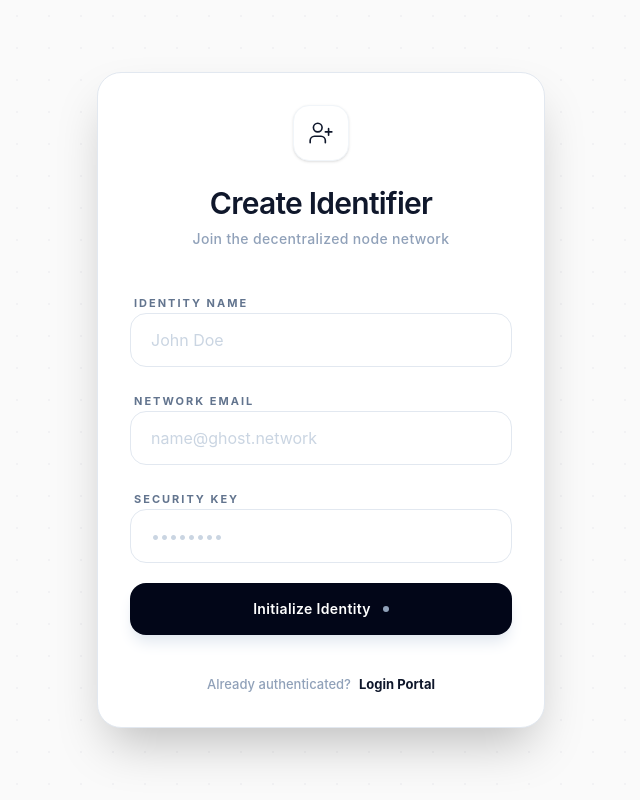
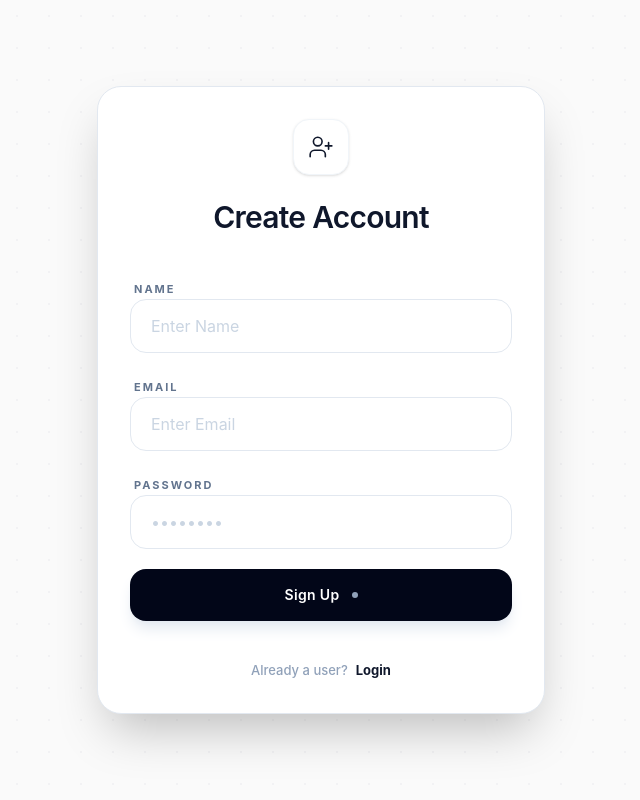
Before and after one commit to Kapish-0x/Expense-Tracker-with-AI-Insights-, a React app in the folder frontend/: page /register in a window 1280 px wide. Shown: the whole page, without its empty margins (319-959 px from the left). Built offline with nearby package versions, Linux system fonts and the light colour scheme; the HTML template or start-up script is replaced by a standard one.

Commit message:
UI Refinement

```diff
--- a/frontend/components/Login.jsx
+++ b/frontend/components/Login.jsx
@@ -37,8 +37,8 @@ function Login() {
         <div className="inline-flex items-center justify-center w-14 h-14 rounded-2xl bg-slate-950 mb-6 shadow-xl shadow-slate-200">
           <ShieldCheck className="text-white" size={28} strokeWidth={1.5} />
         </div>
-        <h2 className="text-slate-900 text-4xl font-semibold tracking-tight mb-2">Welcome Back</h2>
-        <p className="text-slate-400 text-sm font-medium tracking-wide">Enter your credentials to access the node</p>
+        <h2 className="text-slate-900 text-4xl font-semibold tracking-tight mb-2">Welcome to CashFlow</h2>
+        <p className="text-slate-400 text-sm font-medium tracking-wide">Enter your credentials</p>
       </div>
 
       {/* Error Alert */}
@@ -52,11 +52,11 @@ function Login() {
 
         {/* Email Field */}
         <div className="space-y-2">
-          <label className="text-[11px] font-bold uppercase tracking-[2px] text-slate-500 ml-1">Network Email</label>
+          <label className="text-[11px] font-bold uppercase tracking-[2px] text-slate-500 ml-1">Email</label>
           <input
             {...register("email", { required: "Email is required" })}
             className="w-full bg-white border border-slate-200 px-5 py-4 rounded-2xl text-slate-900 outline-none transition-all focus:ring-4 focus:ring-slate-100 focus:border-slate-400 placeholder:text-slate-300"
-            placeholder="name@ghost.network"
+            placeholder="name@mail.com"
             type="email"
           />
           {errors.email && <p className="text-red-500 text-[10px] font-medium mt-1 ml-1">{errors.email.message}</p>}
@@ -65,7 +65,7 @@ function Login() {
         {/* Password Field */}
         <div className="space-y-2">
           <div className="flex justify-between items-center px-1">
-            <label className="text-[11px] font-bold uppercase tracking-[2px] text-slate-500">Security Key</label>
+            <label className="text-[11px] font-bold uppercase tracking-[2px] text-slate-500">Password</label>
             <button type="button" className="text-[10px] font-bold text-slate-400 hover:text-slate-900 transition-colors uppercase tracking-wider">Forgot?</button>
           </div>
           <input
@@ -86,7 +86,7 @@ function Login() {
           {loading ? (
             <Loader2 className="animate-spin" size={20} />
           ) : (
-            <span className="tracking-wide text-sm">Sign In to Dashboard</span>
+            <span className="tracking-wide text-sm">Login</span>
           )}
         </button>
       </form>
@@ -94,9 +94,9 @@ function Login() {
       {/* Footer */}
       <div className="mt-12 text-center">
         <p className="text-slate-400 text-[13px] font-medium">
-          New to the network?
+          New user?
           <NavLink to="/register" className="text-slate-900 ml-2 font-bold hover:underline underline-offset-4 decoration-slate-200">
-            Create an Identifier
+            Sign Up
           </NavLink>
         </p>
       </div>
--- a/frontend/components/Register.jsx
+++ b/frontend/components/Register.jsx
@@ -49,8 +49,7 @@ function Register() {
         <div className="inline-flex items-center justify-center w-14 h-14 rounded-2xl bg-white border border-slate-100 mb-6 shadow-sm">
           <UserPlus className="text-slate-900" size={26} strokeWidth={1.5} />
         </div>
-        <h2 className="text-slate-900 text-3xl font-semibold tracking-tight mb-2">Create Identifier</h2>
-        <p className="text-slate-400 text-sm font-medium tracking-wide">Join the decentralized node network</p>
+        <h2 className="text-slate-900 text-3xl font-semibold tracking-tight mb-2">Create Account</h2>
       </div>
 
       {/* Error Notification */}
@@ -63,31 +62,31 @@ function Register() {
       <form onSubmit={handleSubmit(onUserRegister)} className="space-y-5">
         {/* Name Input */}
         <div className="space-y-1.5">
-          <label className="text-[11px] font-bold uppercase tracking-[2px] text-slate-500 ml-1">Identity Name</label>
+          <label className="text-[11px] font-bold uppercase tracking-[2px] text-slate-500 ml-1">Name</label>
           <input
             type="text"
             {...register("name", { required: "Name is required" })}
             className="w-full bg-white border border-slate-200 px-5 py-3.5 rounded-2xl text-slate-900 outline-none transition-all focus:ring-4 focus:ring-slate-100 focus:border-slate-400 placeholder:text-slate-300"
-            placeholder="John Doe"
+            placeholder="Enter Name"
           />
           {errors.name && <p className="text-red-500 text-[10px] font-medium ml-1">{errors.name.message}</p>}
         </div>
 
         {/* Email Input */}
         <div className="space-y-1.5">
-          <label className="text-[11px] font-bold uppercase tracking-[2px] text-slate-500 ml-1">Network Email</label>
+          <label className="text-[11px] font-bold uppercase tracking-[2px] text-slate-500 ml-1">Email</label>
           <input
             type="email"
             {...register("email", { required: "Email is required" })}
             className="w-full bg-white border border-slate-200 px-5 py-3.5 rounded-2xl text-slate-900 outline-none transition-all focus:ring-4 focus:ring-slate-100 focus:border-slate-400 placeholder:text-slate-300"
-            placeholder="name@ghost.network"
+            placeholder="Enter Email"
           />
           {errors.email && <p className="text-red-500 text-[10px] font-medium ml-1">{errors.email.message}</p>}
         </div>
 
         {/* Password Input */}
         <div className="space-y-1.5">
-          <label className="text-[11px] font-bold uppercase tracking-[2px] text-slate-500 ml-1">Security Key</label>
+          <label className="text-[11px] font-bold uppercase tracking-[2px] text-slate-500 ml-1">Password</label>
           <input
             type="password"
             {...register("password", { required: "Password is required" })}
@@ -107,7 +106,7 @@ function Register() {
             <Loader2 className="animate-spin" size={20} />
           ) : (
             <>
-              <span className="tracking-wide text-sm">Initialize Identity</span>
+              <span className="tracking-wide text-sm">Sign Up</span>
               <div className="w-1.5 h-1.5 rounded-full bg-slate-400 group-hover:bg-white transition-colors"></div>
             </>
           )}
@@ -117,9 +116,9 @@ function Register() {
       {/* Footer */}
       <div className="mt-10 text-center">
         <p className="text-slate-400 text-[13px] font-medium">
-          Already authenticated?
+          Already a user?
           <NavLink to="/login" className="text-slate-900 ml-2 font-bold hover:underline underline-offset-4 decoration-slate-200">
-            Login Portal
+            Login
           </NavLink>
         </p>
       </div>
--- /dev/null
+++ b/frontend/src/i18n.js
@@ -0,0 +1,84 @@
+import i18n from "i18next";
+import { initReactI18next } from "react-i18next";
+
+i18n.use(initReactI18next).init({
+  resources: {
+    en: {
+      translation: {
+        // Headings
+        "overview": "Overview",
+
+        // Cards
+        "total income": "Total Income",
+        "total expense": "Total Expense",
+        "net savings": "Net Savings",
+
+        // Sidebar
+        "dashboard": "Dashboard",
+        "transactions": "Transactions",
+        "ai insights": "AI Insights",
+        "notifications": "Notifications",
+        "settings": "Settings",
+
+        // Misc
+        "waiting data": "Waiting for transaction data...",
+        "expense tracker": "Expense Tracker",
+      }
+    },
+
+    hi: {
+      translation: {
+        // Headings
+        "overview": "ओवरव्यू",
+
+        // Cards
+        "total income": "कुल आय",
+        "total expense": "कुल खर्च",
+        "net savings": "कुल बचत",
+
+        // Sidebar
+        "dashboard": "डैशबोर्ड",
+        "transactions": "रूदाद",
+        "ai insights": "एआई परिज्ञान",
+        "notifications": "सूचनाएं",
+        "settings": "सेटिंग्स",
+
+        // Misc
+        "waiting data": "ट्रांज़ैक्शन डेटा का इंतज़ार हो रहा है...",
+        "expense tracker": "खर्च प्रबंधक",
+      }
+    },
+
+    te: {
+      translation: {
+        // Headings
+        "overview": "సారాంశం",
+
+        // Cards
+        "total income": "పూర్తి ఆదాయం",
+        "total expense": "పూర్తి  ఖర్చు",
+        "net savings": "పూర్తి పొదుపు",
+
+        // Sidebar
+        "dashboard": "డాష్‌బోర్డ్",
+        "transactions": "లావాదేవీలు",
+        "ai insights": "ఏఐ విశ్లేషణలు",
+        "notifications": "హెచ్చరికలు",
+        "settings": "సెట్టింగ్స్",
+
+        // Misc
+        "waiting data": "లావాదేవీ డేటా కోసం వేచి ఉంది...",
+        "expense tracker": "ఖర్చుల నివేదిక",
+      }
+    }
+  },
+
+  lng: localStorage.getItem("lang") || "en",
+  fallbackLng: "en",
+
+  interpolation: {
+    escapeValue: false
+  }
+});
+
+export default i18n;
```
Also changed, not shown: 1 other file (tests, documents, lock files or other folders).
